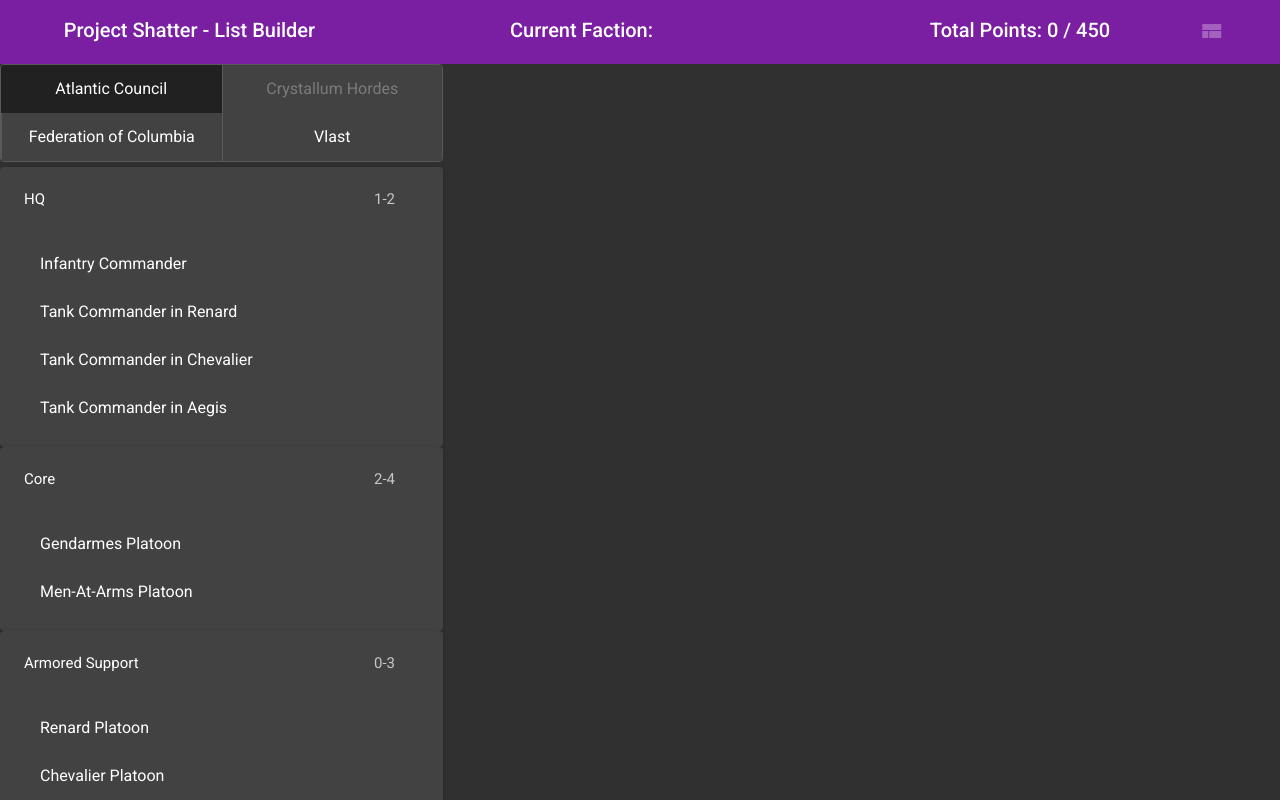
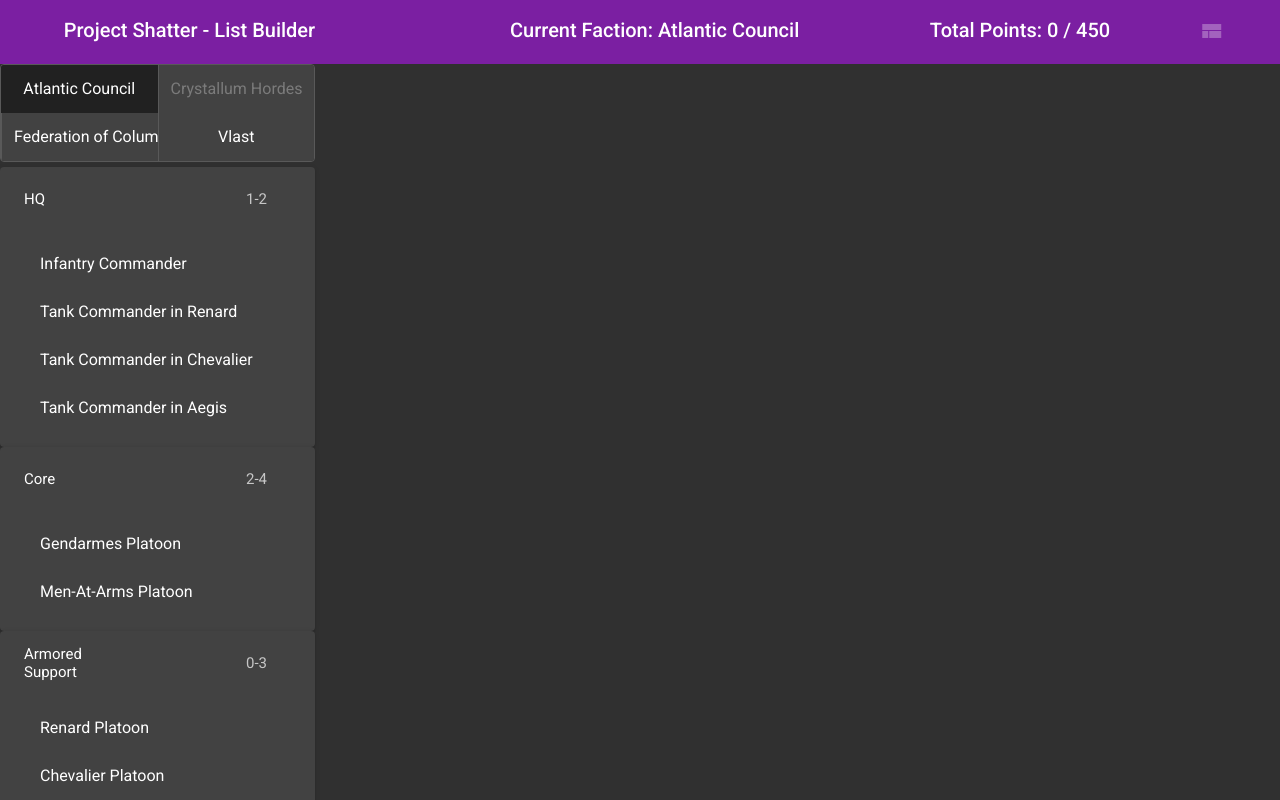
Before and after one commit to kmskov/shatter-list-builder, an Angular app: page / in a window 1280 px wide. Shown: the top 800 px of the page. Built offline with nearby package versions, Linux system fonts and the light colour scheme.

Commit message:
fix current faction init, layout adjustment

```diff
--- a/src/app/app.component.html
+++ b/src/app/app.component.html
@@ -11,7 +11,7 @@
     </button>
   </mat-toolbar>
 
-  <div fxFlex="35" fxLayout="column" fxLayoutGap="5px" [fxHide]="isGalleryMode">
+  <div fxFlex="25" fxLayout="column" fxLayoutGap="5px" [fxHide]="isGalleryMode">
     <mat-button-toggle-group fxLayout="row wrap" fxLayoutGap="grid" value="atlanticCouncil">
       <mat-button-toggle fxFlex="50" (click)="selectFaction('atlanticCouncil')" value="atlanticCouncil">Atlantic Council
       </mat-button-toggle>
--- a/src/app/app.component.ts
+++ b/src/app/app.component.ts
@@ -13,7 +13,7 @@ export class AppComponent {
   title = 'Project Shatter - List Builder';
 
   currFactionName = 'atlanticCouncil';
-  currFactionLabel: string;
+  currFactionLabel = factions[this.currFactionName].name;
   currPointsTotal = 0;
 
   currentList: UnitSelection[] = [];
```
Also changed, not shown: 3 other files (tests, documents, lock files or other folders).
